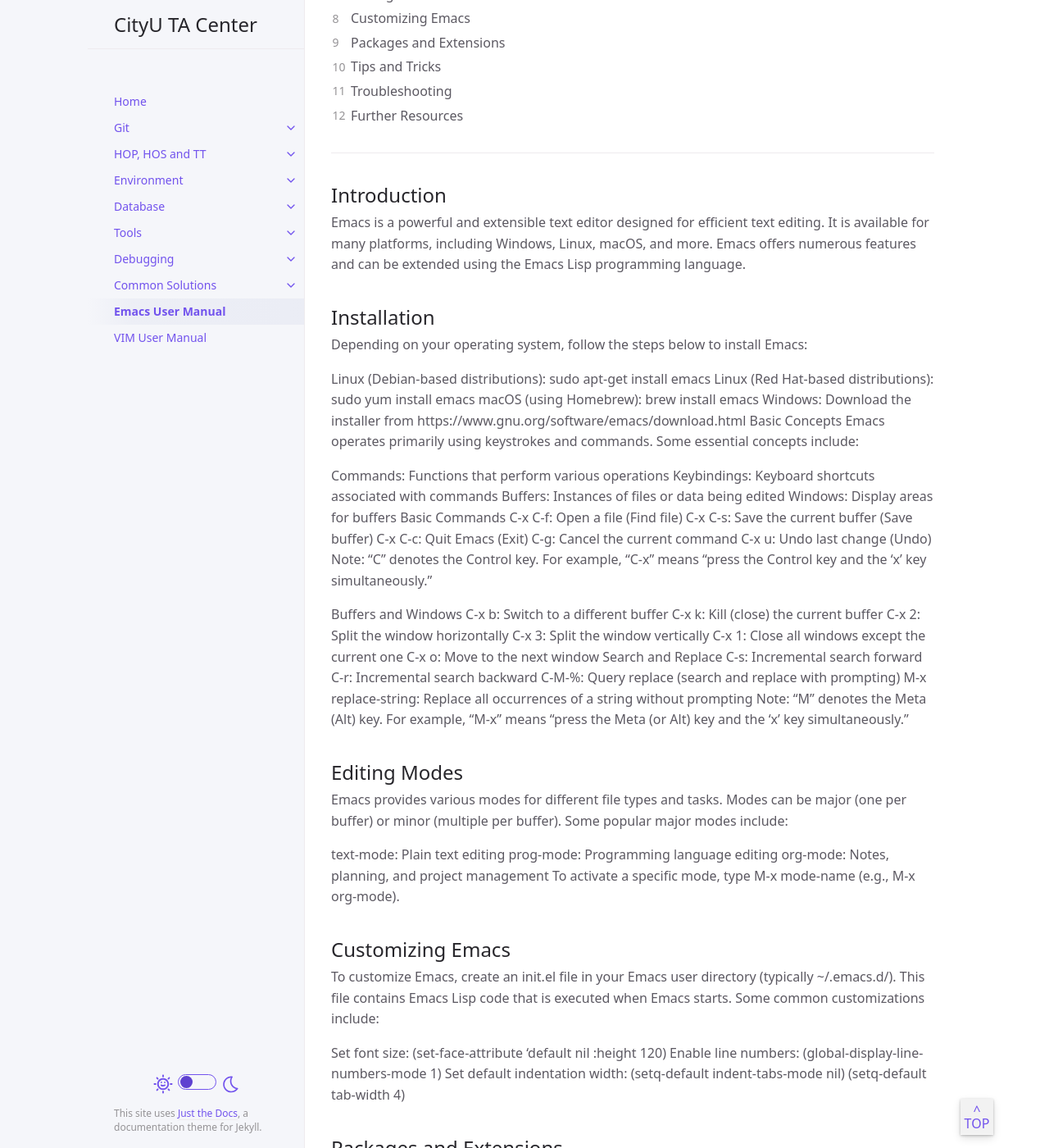
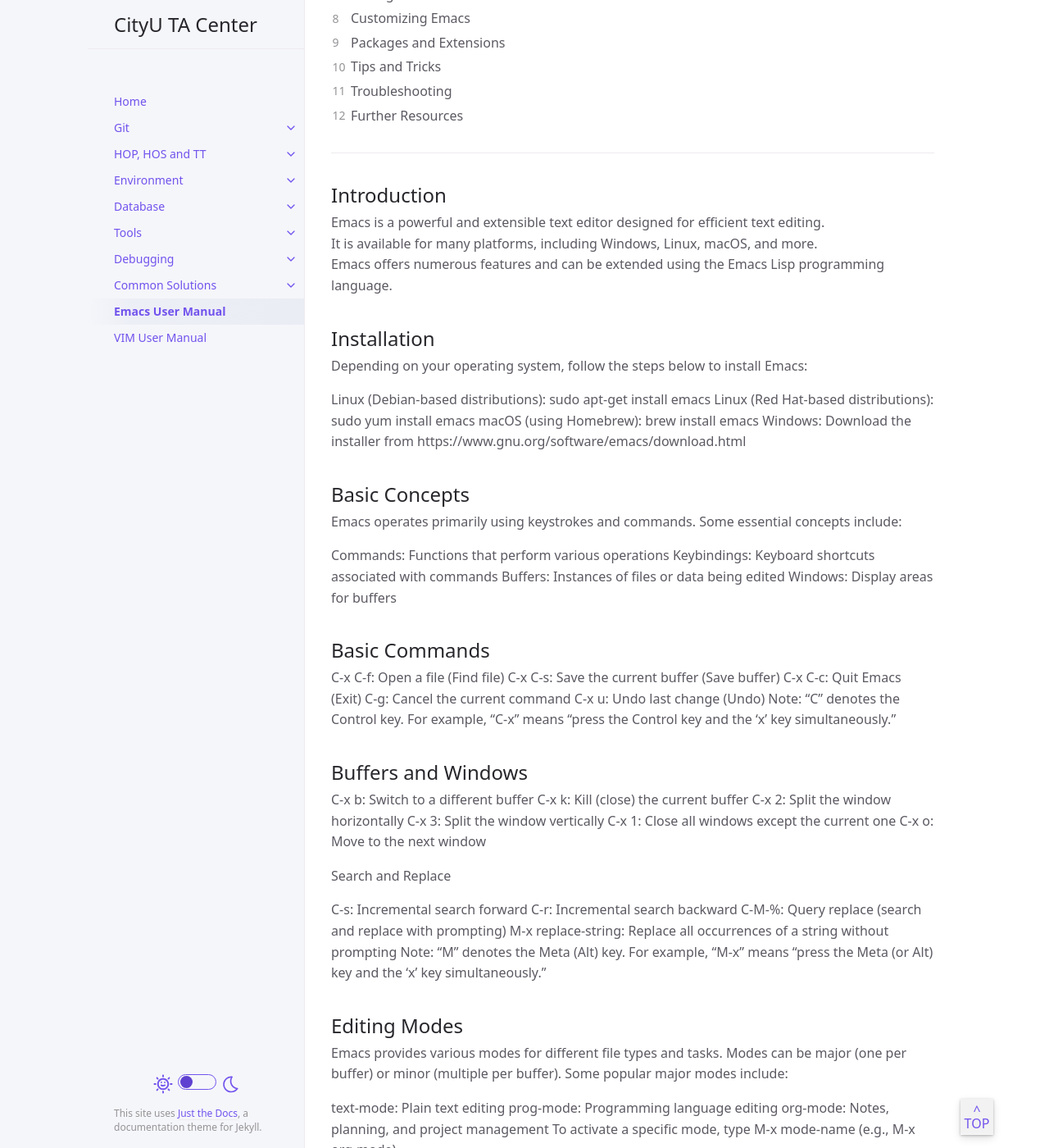
Before and after one commit to thomasthaddeus/cityuseattle.github.io, a Jekyll site: the page built from docs/tools/emacs.md, in a window 1280 px wide and 1400 px high, scrolled down 416 px. Shown: the whole window at 82% size. Built offline with Jekyll 4.4.1, drawn with Linux system fonts in a browser that asks for light colours; our own code applies the rules of GitHub Pages for plain Markdown files; some of the changed text lies outside the part shown.

```diff
--- a/docs/tools/emacs.md
+++ b/docs/tools/emacs.md
@@ -19,7 +19,9 @@
 
 ## Introduction
 
-Emacs is a powerful and extensible text editor designed for efficient text editing. It is available for many platforms, including Windows, Linux, macOS, and more. Emacs offers numerous features and can be extended using the Emacs Lisp programming language.
+Emacs is a powerful and extensible text editor designed for efficient text editing. \
+It is available for many platforms, including Windows, Linux, macOS, and more. \
+Emacs offers numerous features and can be extended using the Emacs Lisp programming language.
 
 ## Installation
 
@@ -29,14 +31,18 @@ Linux (Debian-based distributions): sudo apt-get install emacs
 Linux (Red Hat-based distributions): sudo yum install emacs
 macOS (using Homebrew): brew install emacs
 Windows: Download the installer from https://www.gnu.org/software/emacs/download.html
-Basic Concepts
+
+## Basic Concepts
+
 Emacs operates primarily using keystrokes and commands. Some essential concepts include:
 
 Commands: Functions that perform various operations
 Keybindings: Keyboard shortcuts associated with commands
 Buffers: Instances of files or data being edited
 Windows: Display areas for buffers
-Basic Commands
+
+## Basic Commands
+
 C-x C-f: Open a file (Find file)
 C-x C-s: Save the current buffer (Save buffer)
 C-x C-c: Quit Emacs (Exit)
@@ -44,14 +50,17 @@ C-g: Cancel the current command
 C-x u: Undo last change (Undo)
 Note: "C" denotes the Control key. For example, "C-x" means "press the Control key and the 'x' key simultaneously."
 
-Buffers and Windows
+## Buffers and Windows
+
 C-x b: Switch to a different buffer
 C-x k: Kill (close) the current buffer
 C-x 2: Split the window horizontally
 C-x 3: Split the window vertically
 C-x 1: Close all windows except the current one
 C-x o: Move to the next window
+
 Search and Replace
+
 C-s: Incremental search forward
 C-r: Incremental search backward
 C-M-%: Query replace (search and replace with prompting)
@@ -107,8 +116,8 @@ Search for or ask questions on forums, such as Stack Overflow or Emacs Reddit co
 
 ## Further Resources
 
-Official Emacs website: https://www.gnu.org/software/emacs/
-Emacs Wiki: https://www.emacswiki.org/
-Emacs Stack Exchange: https://emacs.stackexchange.com/
-Emacs Reddit community: https://www.reddit.com/r/emacs/
-Mastering Emacs (book): https://www.masteringemacs.org/
+Official Emacs website: <https://www.gnu.org/software/emacs/>
+Emacs Wiki: <https://www.emacswiki.org/>
+Emacs Stack Exchange: <https://emacs.stackexchange.com/>
+Emacs Reddit community: <https://www.reddit.com/r/emacs/>
+Mastering Emacs (book): <https://www.masteringemacs.org/>
```
